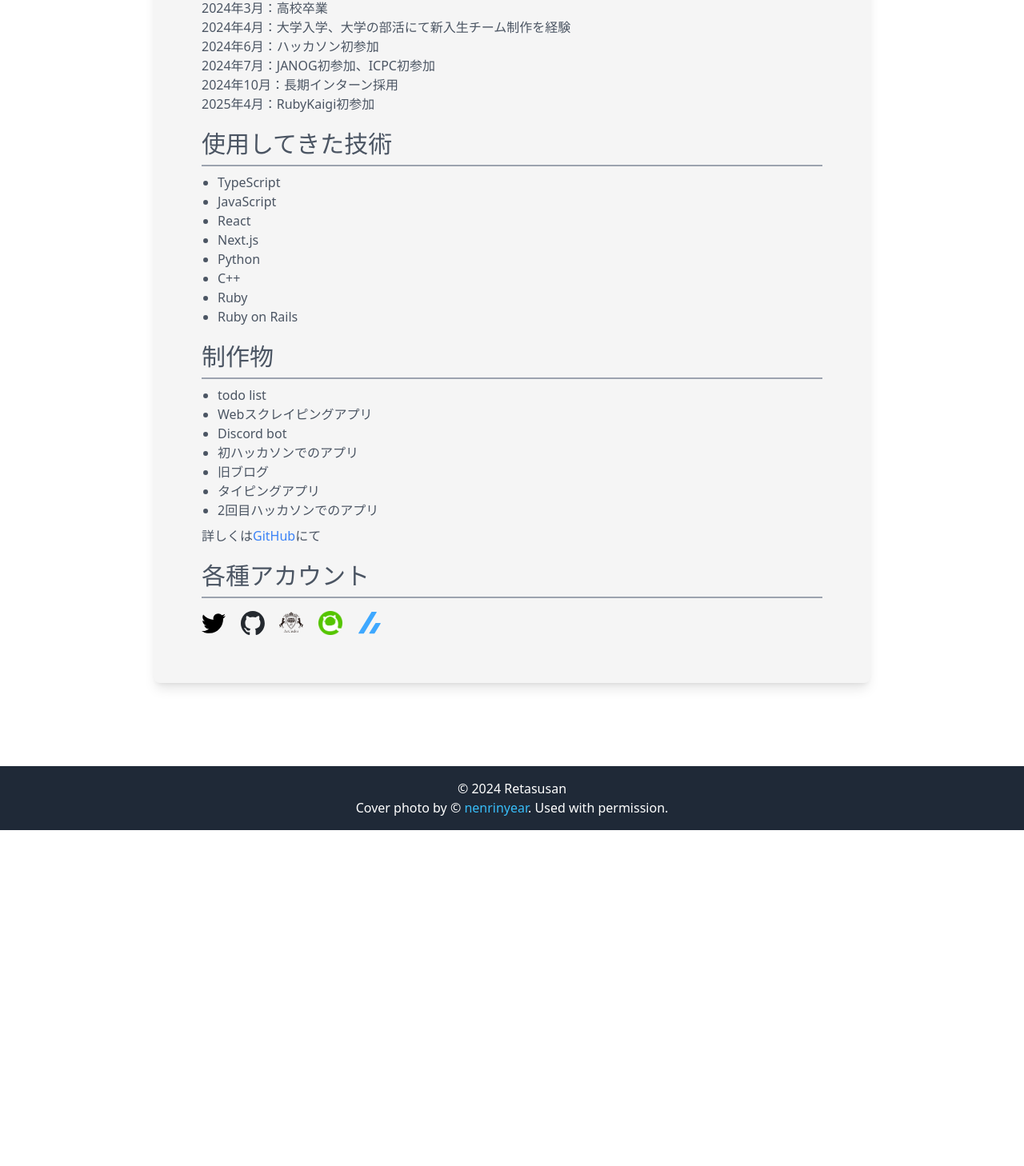
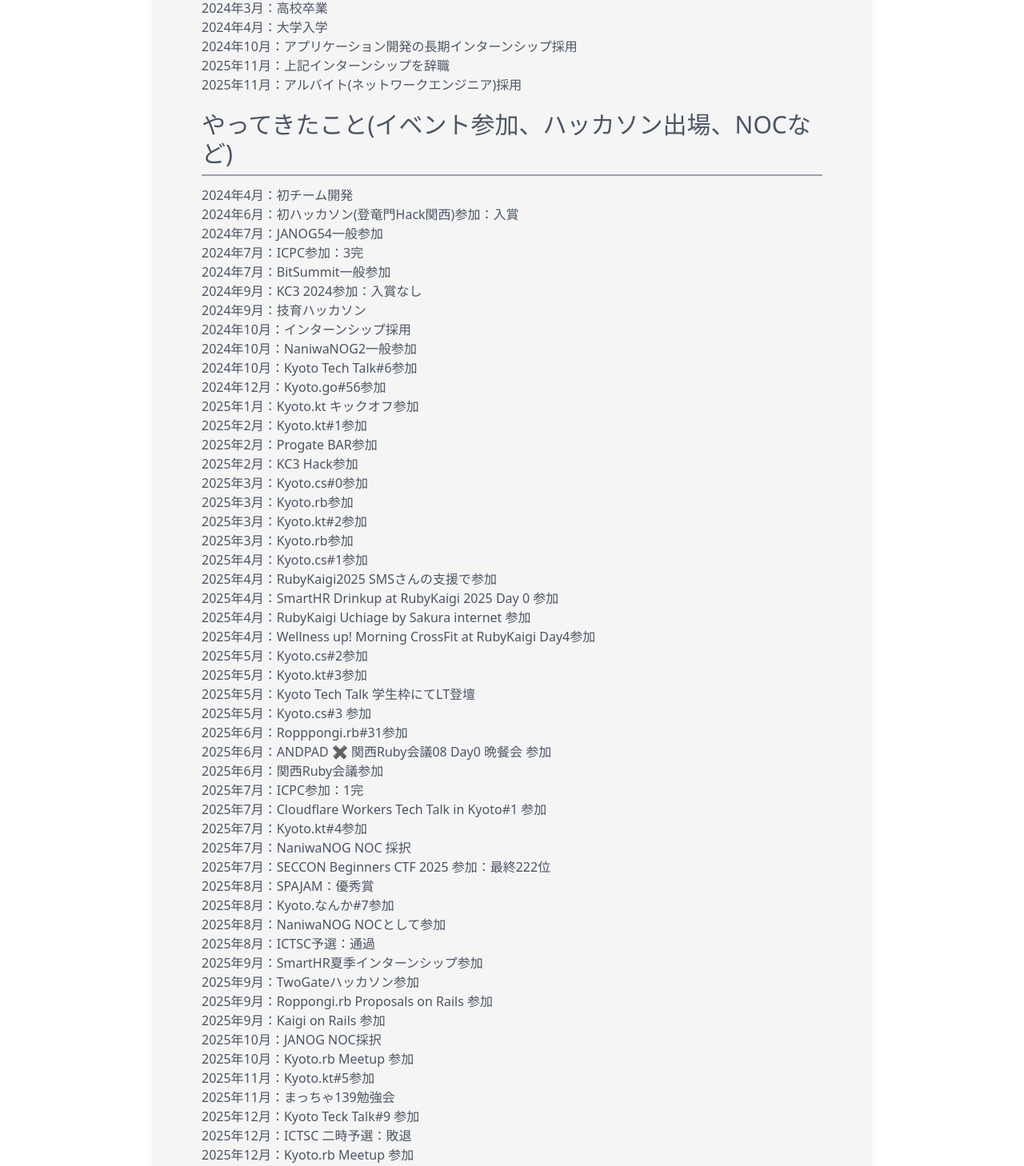
Before and after one commit to Retasusan/retasusan_blog, a Next.js app: page /about in a window 1280 px wide. Shown: the part 916-2374 px from the top of the page at 80% size. Before the commit the page ends 1954 px from the top, so only its background shows below. Built offline with nearby package versions, Linux system fonts and the light colour scheme.

Commit message:
update profile

```diff
--- a/src/app/about/page.tsx
+++ b/src/app/about/page.tsx
@@ -64,13 +64,75 @@
                   略歴
                 </h4>
                 <div>2024年3月：高校卒業</div>
-                <div>
-                  2024年4月：大学入学、大学の部活にて新入生チーム制作を経験
-                </div>
-                <div>2024年6月：ハッカソン初参加</div>
-                <div>2024年7月：JANOG初参加、ICPC初参加</div>
-                <div>2024年10月：長期インターン採用</div>
-                <div>2025年4月：RubyKaigi初参加</div>
+                <div>2024年4月：大学入学</div>
+                <div>2024年10月：アプリケーション開発の長期インターンシップ採用</div>
+                <div>2025年11月：上記インターンシップを辞職</div>
+                <div>2025年11月：アルバイト(ネットワークエンジニア)採用</div>
+              </div>
+
+              <div className="m-5">
+                <h4 className="text-3xl pb-2 border-solid border-gray-400 border-b-2 mb-3">
+                  やってきたこと(イベント参加、ハッカソン出場、NOCなど)
+                </h4>
+                <div>2024年4月：初チーム開発</div>
+                <div>2024年6月：初ハッカソン(登竜門Hack関西)参加：入賞</div>
+                <div>2024年7月：JANOG54一般参加</div>
+                <div>2024年7月：ICPC参加：3完</div>
+                <div>2024年7月：BitSummit一般参加</div>
+                <div>2024年9月：KC3 2024参加：入賞なし</div>
+                <div>2024年9月：技育ハッカソン</div>
+                <div>2024年10月：インターンシップ採用</div>
+                <div>2024年10月：NaniwaNOG2一般参加</div>
+                <div>2024年10月：Kyoto Tech Talk#6参加</div>
+                <div>2024年12月：Kyoto.go#56参加</div>
+                <div>2025年1月：Kyoto.kt キックオフ参加</div>
+                <div>2025年2月：Kyoto.kt#1参加</div>
+                <div>2025年2月：Progate BAR参加</div>
+                <div>2025年2月：KC3 Hack参加</div>
+                <div>2025年3月：Kyoto.cs#0参加</div>
+                <div>2025年3月：Kyoto.rb参加</div>
+                <div>2025年3月：Kyoto.kt#2参加</div>
+                <div>2025年3月：Kyoto.rb参加</div>
+                <div>2025年4月：Kyoto.cs#1参加</div>
+                <div>2025年4月：RubyKaigi2025 SMSさんの支援で参加</div>
+                <div>2025年4月：SmartHR Drinkup at RubyKaigi 2025 Day 0 参加</div>
+                <div>2025年4月：RubyKaigi Uchiage by Sakura internet 参加</div>
+                <div>2025年4月：Wellness up! Morning CrossFit at RubyKaigi Day4参加</div>
+                <div>2025年5月：Kyoto.cs#2参加</div>
+                <div>2025年5月：Kyoto.kt#3参加</div>
+                <div>2025年5月：Kyoto Tech Talk 学生枠にてLT登壇</div>
+                <div>2025年5月：Kyoto.cs#3 参加</div>
+                <div>2025年6月：Ropppongi.rb#31参加</div>
+              <div>2025年6月：ANDPAD ✖️ 関西Ruby会議08 Day0 晩餐会 参加</div>
+                <div>2025年6月：関西Ruby会議参加</div>
+                <div>2025年7月：ICPC参加：1完</div>
+                <div>2025年7月：Cloudflare Workers Tech Talk in Kyoto#1 参加</div>
+                <div>2025年7月：Kyoto.kt#4参加</div>
+                <div>2025年7月：NaniwaNOG NOC 採択</div>
+                <div>2025年7月：SECCON Beginners CTF 2025 参加：最終222位</div>
+                <div>2025年8月：SPAJAM：優秀賞</div>
+                <div>2025年8月：Kyoto.なんか#7参加</div>
+                <div>2025年8月：NaniwaNOG NOCとして参加</div>
+                <div>2025年8月：ICTSC予選：通過</div>
+                <div>2025年9月：SmartHR夏季インターンシップ参加</div>
+                <div>2025年9月：TwoGateハッカソン参加</div>
+                <div>2025年9月：Roppongi.rb Proposals on Rails 参加</div>
+                <div>2025年9月：Kaigi on Rails 参加</div>
+                <div>2025年10月：JANOG NOC採択</div>
+                <div>2025年10月：Kyoto.rb Meetup 参加</div>
+                <div>2025年11月：Kyoto.kt#5参加</div>
+                <div>2025年11月：まっちゃ139勉強会</div>
+                <div>2025年12月：Kyoto Teck Talk#9 参加</div>
+                <div>2025年12月：ICTSC 二時予選：敗退</div>
+                <div>2025年12月：Kyoto.rb Meetup 参加</div>
+                <div>2026年1月：Kyoto.kt#6 参加</div>
+                <div>2026年1月：「つながらない」から始めるネットワーク入門</div>
+                <div>2026年2月：JANOC NOC(ケーブルチーム)として参加</div>
+                <div>2026年2月：さくらの夕べ in 大阪 参加</div>
+                <div>2026年2月：Go College 参加</div>
+                <div>2026年2月：KC3 Hack 参加</div>
+                <div>2026年2月：ケーブルテクノフェア in Kansai 2026 参加</div>
+                <div>2026年2月：ネットワークゆるLT大会 in 京都 参加</div>
               </div>
 
               <div className="m-5">
```
